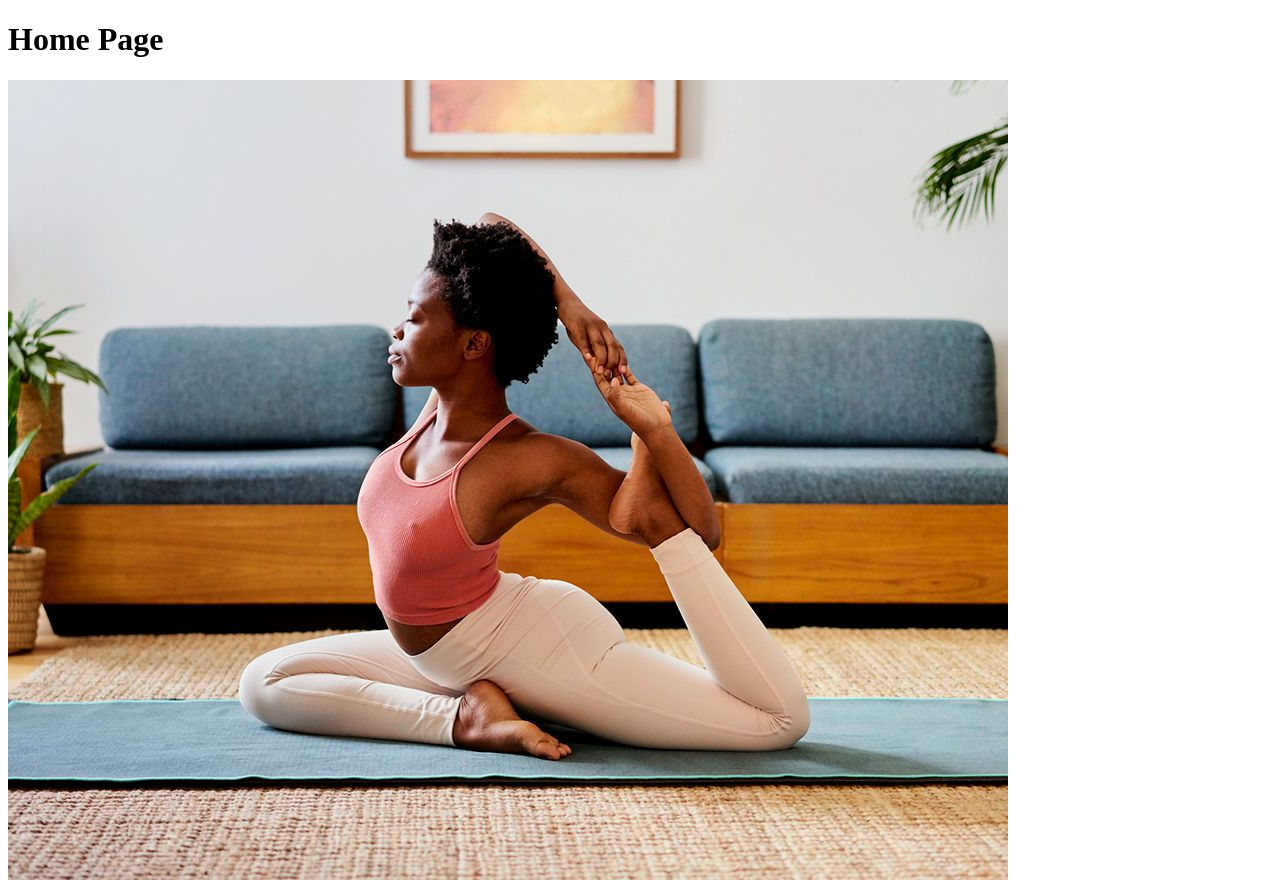
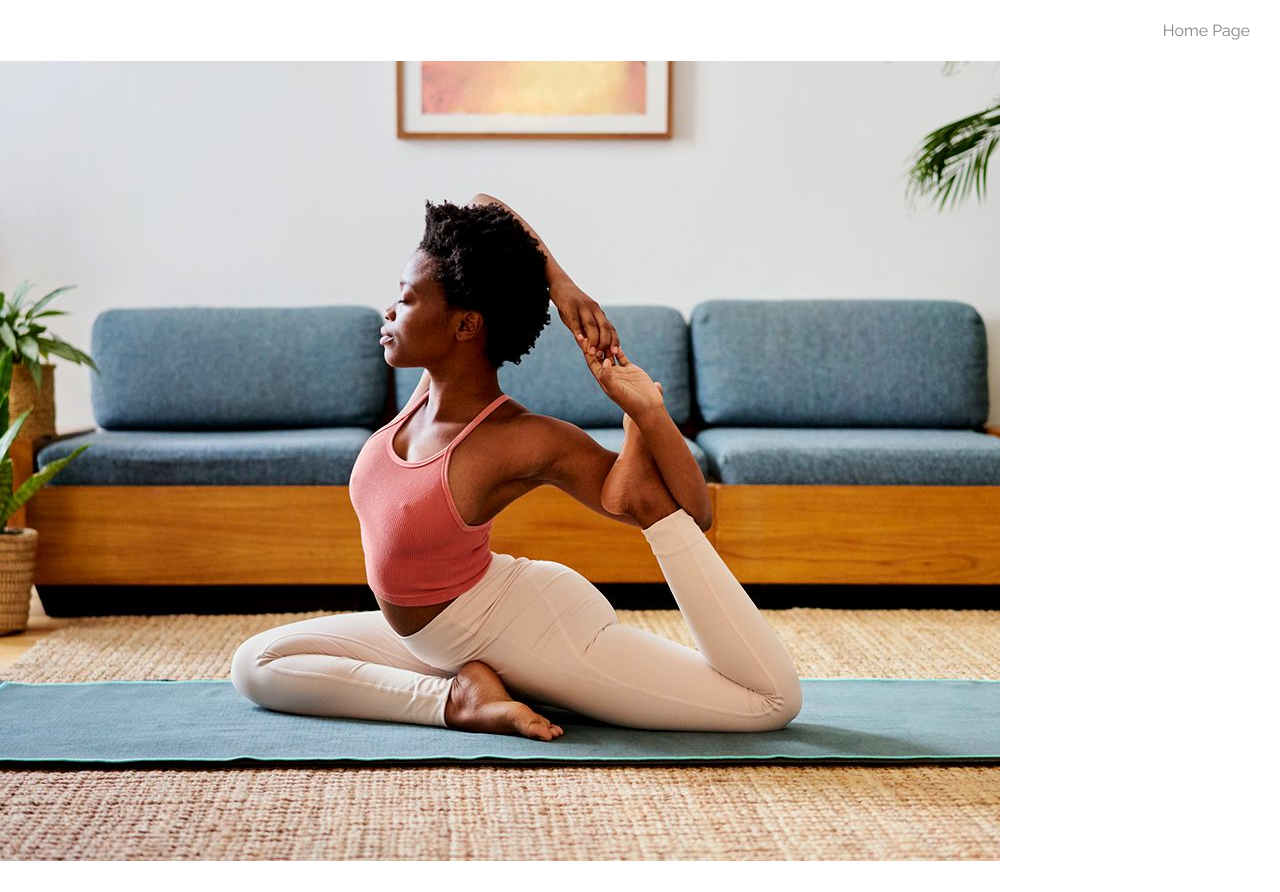
Before and after one commit to AminaOti/yoga-routines-front-end, a Vue app: page / in a window 1280 px wide. After the commit the page ends 865 px from the top, so only its background shows below. Built offline with nearby package versions, Linux system fonts and the light colour scheme.

Commit message:
feat: formatt header

```diff
--- a/package.json
+++ b/package.json
@@ -29,8 +29,11 @@
     "eslint-plugin-vue": "^7.0.0",
     "husky": "^8.0.1",
     "lint-staged": "^13.0.1",
+    "sass": "^1.52.3",
+    "sass-loader": "^10.2.1",
     "typescript": "~3.9.3",
-    "vue-jest": "^5.0.0-0"
+    "vue-jest": "^5.0.0-0",
+    "webpac": "^0.0.1-security"
   },
   "eslintConfig": {
     "root": true,
--- /dev/null
+++ b/src/assets/styles/theme-colors.scss
@@ -0,0 +1,6 @@
+:root {
+  --app-background-color: white;;
+  --primary-color: white;;
+  --secondary-color: #ddb38d;
+  --secondary-variant-color: #838182;
+}
--- a/src/components/BannerComponent.vue
+++ b/src/components/BannerComponent.vue
@@ -21,4 +21,4 @@ export default {
 };
 </script>
 
-<style lang="scss" scoped></style>
+<style scoped></style>
--- a/src/components/HeaderComponent.vue
+++ b/src/components/HeaderComponent.vue
@@ -1,11 +1,21 @@
 <template>
   <div>
-    <h1>{{ this.websiteTitle }}</h1>
-    <h1 v-on:click="linkToHomePage" data-test="home-page-link">Home Page</h1>
+    <header>
+      <a>{{ this.websiteTitle }}</a>
+
+      <a
+        class="page-links"
+        v-on:click="linkToHomePage"
+        data-test="home-page-link"
+      >
+        Home Page
+      </a>
+    </header>
   </div>
 </template>
 
 <script>
+import "../assets/styles/theme-colors.scss";
 export default {
   name: "HeaderComponent",
   data() {
@@ -22,4 +32,16 @@ export default {
 };
 </script>
 
-<style lang="scss" scoped></style>
+<style scoped>
+* {
+  color: var(--secondary-variant-color);
+  background-color: var(--primary-color);
+  padding: 7px 10px;
+}
+
+header {
+  display: flex;
+  justify-content: space-between;
+  align-items: center;
+}
+</style>
--- a/src/views/HomePage.vue
+++ b/src/views/HomePage.vue
@@ -19,4 +19,12 @@ export default {
 };
 </script>
 
-<style></style>
+<style>
+@import url("https://fonts.googleapis.com/css2?family=Raleway&display=swap");
+* {
+  padding: 0px;
+  margin: 0px;
+  box-sizing: border-box;
+  font-family: "Raleway", sans-serif;
+}
+</style>
```
Also changed, not shown: 1 other file (tests, documents, lock files or other folders).
